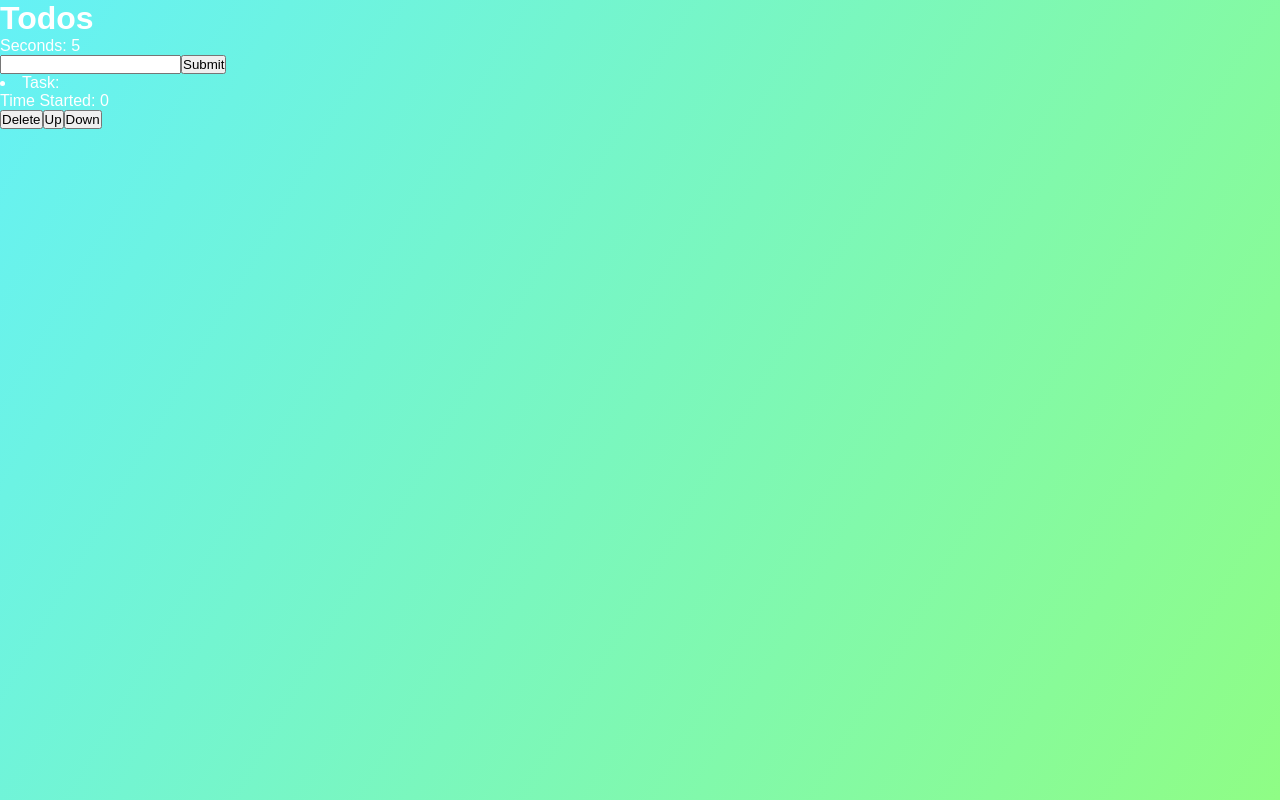
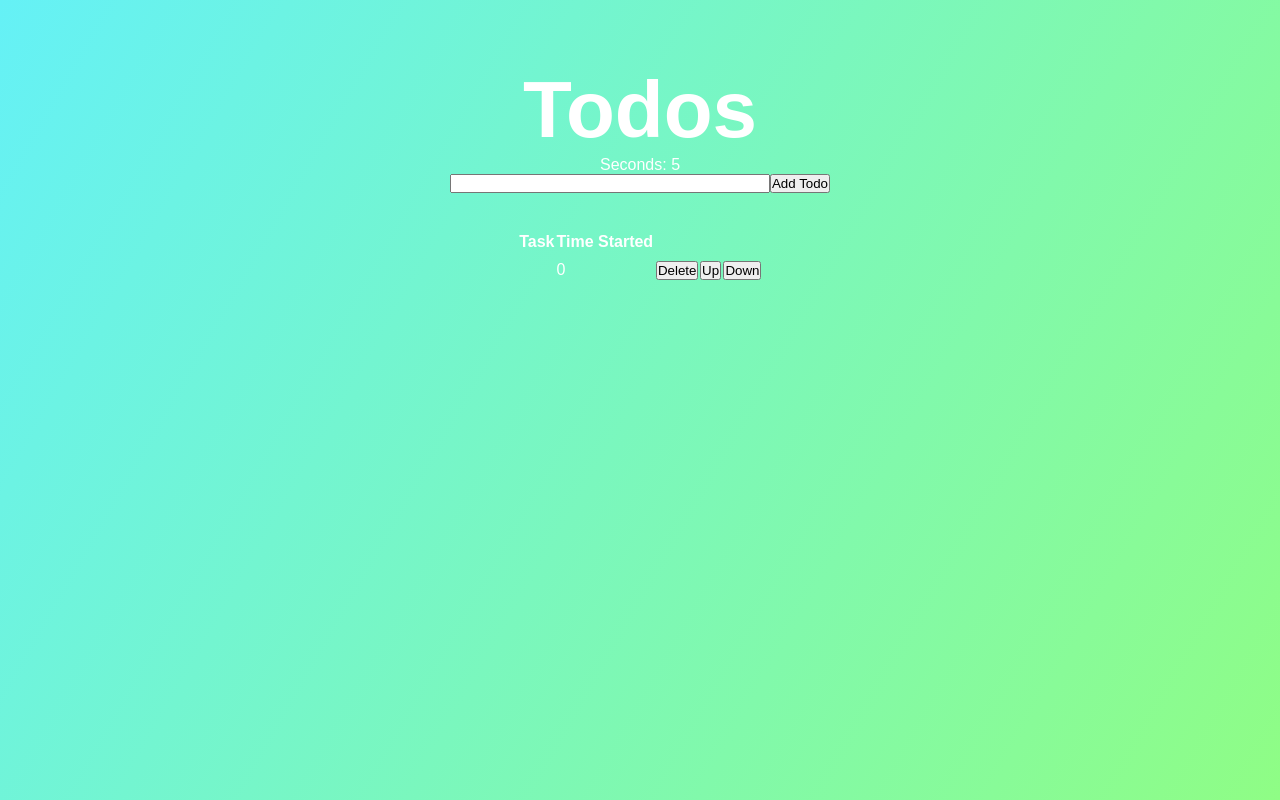
Before and after one commit to AnshKetchum/ShowCaseHypothesizer, a React (Create React App) app: page / in a window 1280 px wide. Built offline with nearby package versions, Linux system fonts and the light colour scheme.

Commit message:
Updated CSS to improve the formatting

```diff
--- a/src/App.css
+++ b/src/App.css
@@ -10,10 +10,56 @@ body {
   min-height: 100vh;
 }
 
-chicken {
-  text-align: center;
+.app {
+  width: 100%;
+  height: 100%;
+  position: absolute;
 }
 
-form {
-  height: 300px;
+/* Title Header */
+.title-header {
+  text-align: center;
+  padding-top: 5%;
 }
+
+.title-header h1 {
+  font-size: 500%;
+}
+
+/* Todo Creation */
+.todo-creator {
+  text-align: center;
+  align-items: center;
+}
+
+.todo-creator p {
+  padding-top: 2%;
+  padding-bottom: 2%;
+  font-size: 150%;
+}
+
+/* Todos */
+.todos {
+  padding-top: 3%;
+  margin-left: auto;
+  margin-right: auto;
+}
+
+.todos button {
+  margin-left: 2%;
+  margin-right: 2%;
+}
+
+.task-desc {
+  margin-right: 2%;
+}
+
+td {
+  padding: 3% 1% 0 0;
+}
+
+input {
+  width: 25%;
+  height: 50%;
+  padding-right: 2%;
+}
--- a/src/App.tsx
+++ b/src/App.tsx
@@ -1,109 +1,112 @@
-import React,{useState} from "react";
+import React, { useState } from "react";
 import "./App.css";
 
-/*
-To Fix:
-1. How to center the entire application
-*/
-
 //Represents a single todo item
-interface Todo
-{
-  description: string,
-  key: number,
-  timeStarted: number,
+interface Todo {
+  description: string;
+  key: number;
+  timeStarted: number;
 }
 
 //Props for the TodoItem function
-interface TodoProps
-{
-    todo: Todo ,
-    onDelete(): void,
-    onUp(): void,
-    onDown(): void,
+interface TodoProps {
+  todo: Todo;
+  onDelete(): void;
+  onUp(): void;
+  onDown(): void;
 }
 
-function upHandler(todo: Todo, todos: { description: string; key: number; timeStarted: number; }[], updateTodos: { (value: React.SetStateAction<{ description: string; key: number; timeStarted: number; }[]>): void; (arg0: (array: Todo[]) => Todo[]): void; })
-{
+function upHandler(
+  todo: Todo,
+  todos: { description: string; key: number; timeStarted: number }[],
+  updateTodos: {
+    (
+      value: React.SetStateAction<
+        { description: string; key: number; timeStarted: number }[]
+      >
+    ): void;
+    (arg0: (array: Todo[]) => Todo[]): void;
+  }
+) {
   let index = 0;
 
   for (const element of todos) {
-      if(element.key === todo.key)
-      {
+    if (element.key === todo.key) {
       break;
     }
 
     index++;
   }
 
-  if(index !== 0)
-  {
+  if (index !== 0) {
     updateTodos((array: Array<Todo>) => {
       let data = [...array];
       let temp = data[index];
-          data[index] = data[index-1];
-          data[index-1] = temp;
-          return data ;
-      })
+      data[index] = data[index - 1];
+      data[index - 1] = temp;
+      return data;
+    });
   }
 }
 
-function downHandler(todo: Todo, todos: { description: string; key: number; timeStarted: number; }[], updateTodos: { (value: React.SetStateAction<{ description: string; key: number; timeStarted: number; }[]>): void; (arg0: (array: Todo[]) => Todo[]): void; })
-{
+function downHandler(
+  todo: Todo,
+  todos: { description: string; key: number; timeStarted: number }[],
+  updateTodos: {
+    (
+      value: React.SetStateAction<
+        { description: string; key: number; timeStarted: number }[]
+      >
+    ): void;
+    (arg0: (array: Todo[]) => Todo[]): void;
+  }
+) {
   let index = 0;
 
   for (const element of todos) {
-      if(element.key === todo.key)
-      {
+    if (element.key === todo.key) {
       break;
     }
 
     index++;
   }
 
-  if(index !== todos.length - 1)
-  {
+  if (index !== todos.length - 1) {
     updateTodos((array: Array<Todo>) => {
       let data = [...array];
       let temp = data[index];
-            data[index] = data[index+1];
-            data[index+1] = temp;
-            return data ;
-      })
+      data[index] = data[index + 1];
+      data[index + 1] = temp;
+      return data;
+    });
   }
 }
 
-
 //TodoItem functional component
-function TodoItem(props: TodoProps)
-{
-    const {todo, onDelete, onUp, onDown} = props
+function TodoItem(props: TodoProps) {
+  const { todo, onDelete, onUp, onDown } = props;
 
   return (
-    <li>
-        Task: {todo.description}
-        <p>Time Started: {todo.timeStarted} </p>
-
-        <button onClick ={onDelete}> Delete </button>
-        <button onClick ={onUp}> Up </button>
-        <button onClick ={onDown}> Down </button>
-    </li>
-    )
+    <tr>
+      <td className = "task-desc">  {todo.description} </td>
+      <td className = "task-time">  {todo.timeStarted} </td>
+      <td> <button onClick={onDelete}> Delete </button> </td>
+      <td> <button onClick={onUp}> Up </button> </td>
+      <td> <button onClick={onDown}> Down </button> </td>
+    </tr>
+  );
 }
 
-
-
-
-
-function App()
-{
-  const [todos, updateTodos] = useState([{ description: " ", key: 0 , timeStarted: 0 }])
-  const [textInInput, updateText] = useState("")
+function App() {
+  const [todos, updateTodos] = useState([
+    { description: " ", key: 0, timeStarted: 0 },
+  ]);
+  const [textInInput, updateText] = useState("");
   const [time, updateTime] = useState(0);
 
   React.useEffect(() => {
     setInterval(() => {
-      updateTime(time => time + 1);
+      updateTime((time) => time + 1);
     }, 1000);
   }, []);
 
@@ -116,31 +119,55 @@ function App()
 
   return (
     <div className="app">
-
-
-
-      <header className="chicken">
+      <header className="title-header">
         <h1> Todos </h1>
       </header>
 
-      <div>Seconds: {time}</div>
-
-
-
+      <div className="todo-creator">
+        <span> Seconds: {time} </span>
         <div className="form">
-        <input type = "text" value = {textInInput} onChange = {(e) => {updateText(e.target.value)}}/>
-        <button onClick = {() => {    updateTodos(todos.concat(([{ description: textInInput, key: todos.length, timeStarted: time}]))) }}> Submit </button>
+          <input
+            type="text"
+            value={textInInput}
+            onChange={(e) => {
+              updateText(e.target.value);
+            }}
+          />
+          <button
+            onClick={() => {
+              updateTodos(
+                todos.concat([
+                  {
+                    description: textInInput,
+                    key: todos.length,
+                    timeStarted: time,
+                  },
+                ])
+              );
+            }}
+          >
+            {" "}
+            Add Todo{" "}
+          </button>
         </div>
-
-       <div className="todos">
-          {todos.map( todo => (
-              <TodoItem todo = {todo}  key = {todo.key} onDelete = {() => updateTodos(todos.filter((curTodo) => curTodo.key !== todo.key))} onUp = {() => upHandler(todo, todos, updateTodos)} onDown ={() => downHandler(todo, todos, updateTodos)}/>
+      </div>
+      <table className="todos">
+        <th> Task </th>
+        <th> Time Started </th>
+        {todos.map((todo) => (
+          <TodoItem
+            todo={todo}
+            key={todo.key}
+            onDelete={() =>
+              updateTodos(todos.filter((curTodo) => curTodo.key !== todo.key))
+            }
+            onUp={() => upHandler(todo, todos, updateTodos)}
+            onDown={() => downHandler(todo, todos, updateTodos)}
+          />
         ))}
+      </table>
     </div>
-
-     </div>
-   )
+  );
 }
 
-
 export default App;
```
Lines whose indentation alone changed are shown as unchanged.
